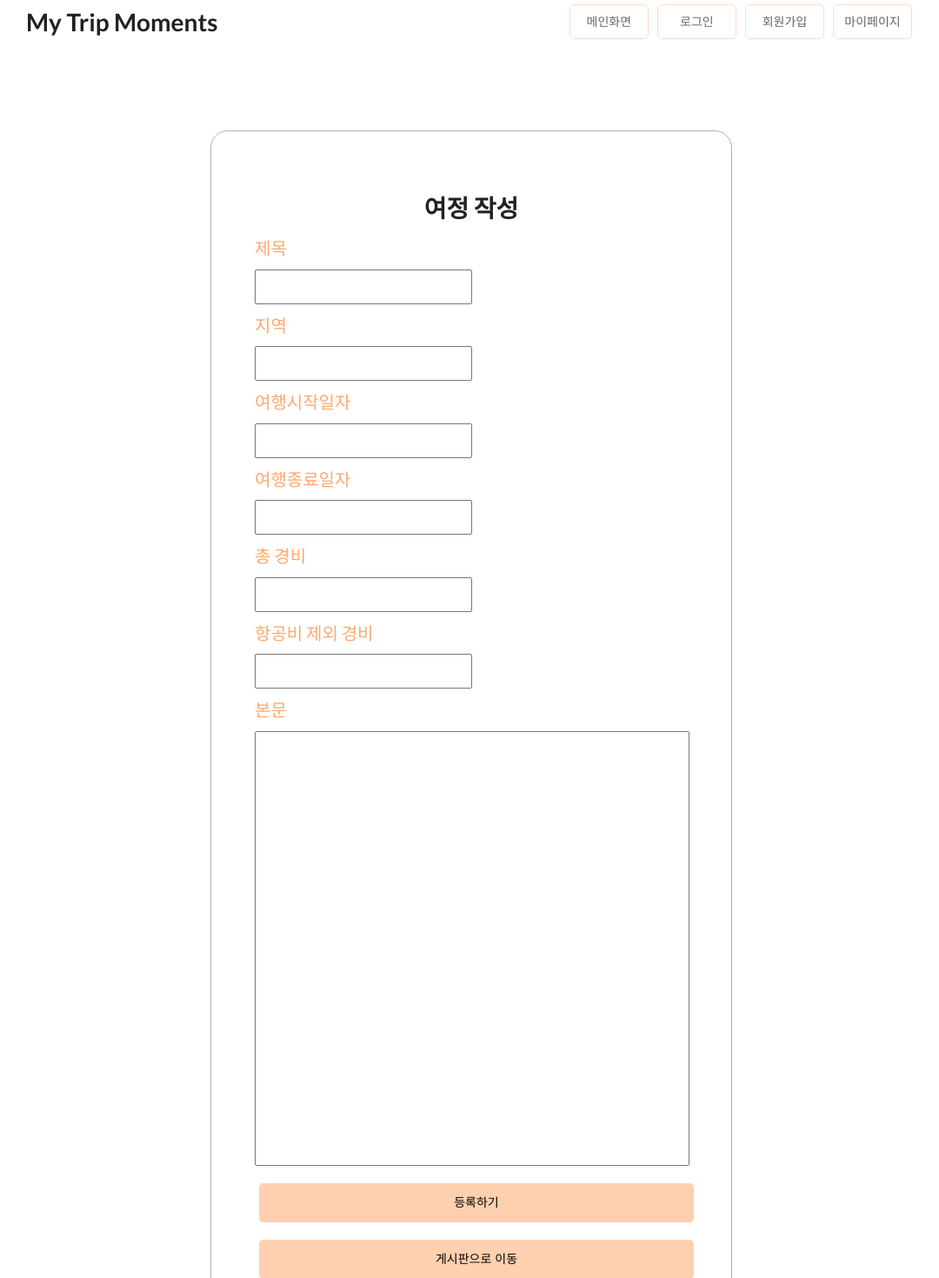
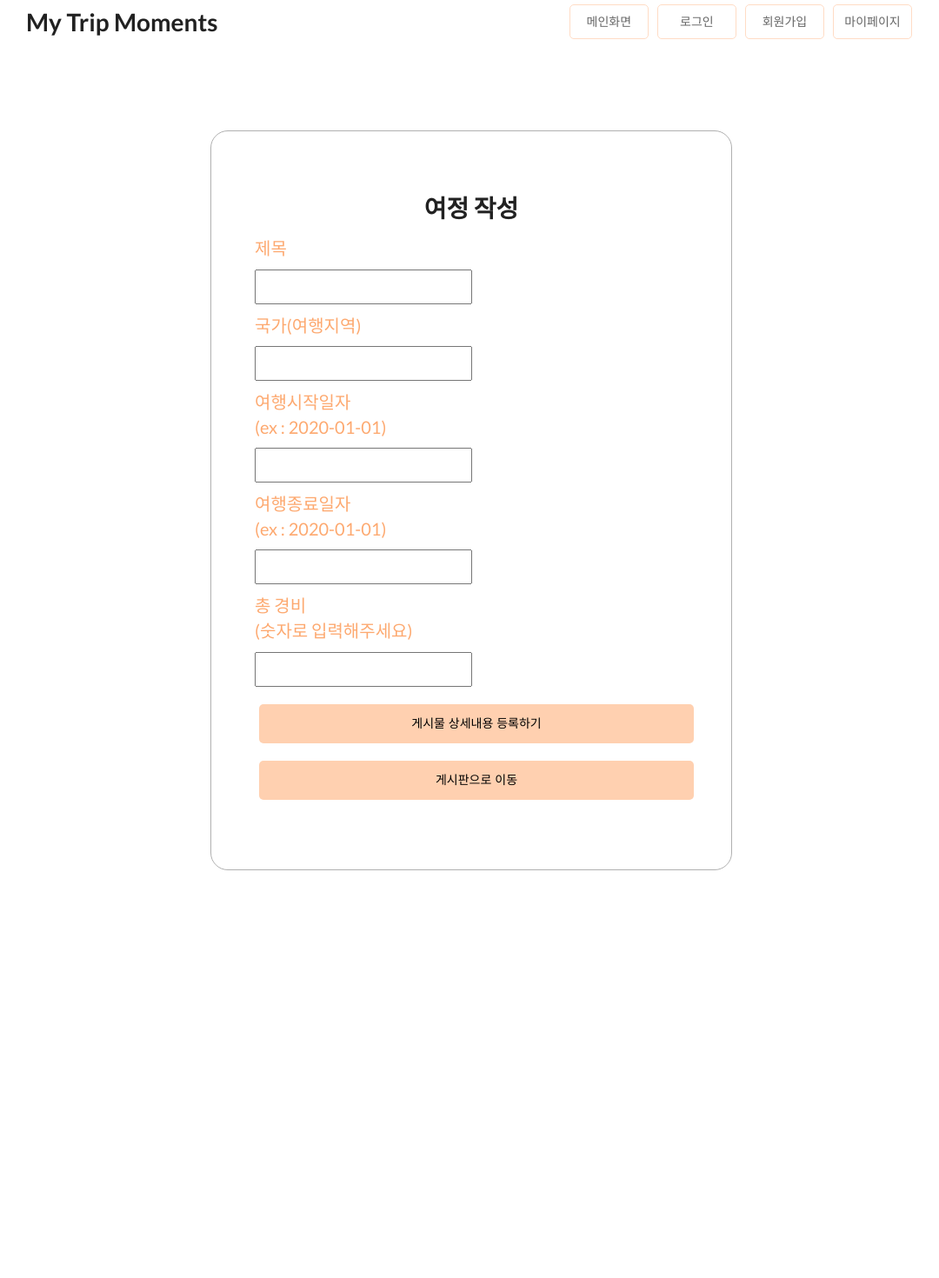
Before and after one commit to Back-to-Beginner/client, a React (Create React App) app: page /PostUp in a window 1280 px wide. Shown: the top 1470 px of the page at 87% size, without its empty margins (98-1178 px from the left). After the commit the page ends 1001 px from the top, so only its background shows below. Built offline with nearby package versions, Linux system fonts and the light colour scheme.

Commit message:
Update PostUp.js

```diff
--- a/src/pages/PostUp.js
+++ b/src/pages/PostUp.js
@@ -13,12 +13,6 @@ import { actionCreators as postActions } from "../redux/modules/post";
    const [endDate, setendDate] = React.useState("");
    const [fullCost, setFullCost] = React.useState("");
   //  const [tNL, setTNL] = React.useState("");
-
-  const [l_id, setLocation_id] = React.useState("");
-  //  const [t_id, setTrip_id] = React.useState("");
-   const [moment, setMoment] = React.useState("");
-   const [ct, setCost] = React.useState("");
-
 
    const changeTitle = (e) => { //제목
      console.log(e.target.value);
@@ -45,41 +39,20 @@ import { actionCreators as postActions } from "../redux/modules/post";
   //    setTNL(e.target.value);
   //  };
 
-   const changeLocation_id = (e) => {
-     console.log(e.target.value);
-     setLocation_id(e.target.value);
-   };
-
-  //  const changeTrip_id = (e) => {
-  //    console.log(e.target.value);
-  //    setTrip_id(e.target.value);
-  //  };
-
-   const changeMoment = (e) => { // 게시물 본문
-     console.log(e.target.value);
-     setMoment(e.target.value);
-   };
-
    const changeFullCost = (e) => { // 여행 총 경비
      console.log(e.target.value);
      setFullCost(e.target.value);
    };
 
-   const changeCost = (e) => { // 항공비를 제외한 경비
-    console.log(e.target.value);
-    setCost(parseInt(e.target.value, 10));
-  };
 
-   const postUp = () => { // 제목이 비어있을 경우
+   const PostUp = () => { // 제목이 비어있을 경우
      if (Title=== "") {
        window.alert("제목이 비어있습니다.");
        return;
      }
+
      console.log(Title, Region, beginDate, endDate, fullCost);
-     console.log(l_id, moment, ct);
      dispatch(postActions.getPostTripDB(Title, Region, beginDate, endDate, fullCost));
-     dispatch(postActions.getPostMomentDB(l_id, moment, ct));
-
      console.log(localStorage.getItem("id"));
      console.log("등록 성공");
    };
@@ -94,37 +67,16 @@ import { actionCreators as postActions } from "../redux/modules/post";
             {/* getPostTripDB */}
              <P>제목</P>
             <Input onChange={changeTitle}></Input>
-            <P>지역</P>
+            <P>국가(여행지역)</P>
             <Input onChange={changeRegion}></Input>
-            <P>여행시작일자</P>
+            <P>여행시작일자 <br></br>(ex : 2020-01-01)</P>
             <Input onChange={changebeginDate}></Input>
-            <P>여행종료일자</P>
+            <P>여행종료일자 <br></br>(ex : 2020-01-01)</P>
             <Input onChange={changeendDate}></Input>
-            <P>총 경비</P>
+            <P>총 경비 <br></br>(숫자로 입력해주세요)</P>
             <Input onChange={changeFullCost}></Input>
-            {/* getPostMomentDB */}
-            <P>항공비 제외 경비</P>
-            <Input onChange={changeCost}></Input>
-            <P>본문</P>
-            <Input2 onChange={changeMoment}></Input2>
-             {/* <P>국가</P>
-            <Input
-              onChange={onChange} value={text}/>
-              <P>여행지</P>
-            <Input
-              onChange={onChange} value={text}/>
-              <P>여행경비</P>
-            <Input
-              onChange={onChange} value={text}/>
-              <P>항공사</P>
-            <Input
-              onChange={onChange} value={text}/>
-            <P>내용</P>
-            <Input2
-              onChange={onChange} value={text}/>  */}
-              {/* <P>태그</P>
-              <Input3 onChange={changetNL}></Input3> */}
-              <Button onClick={postUp}>등록하기</Button>
+
+              <Button onClick={PostUp}>게시물 상세내용 등록하기</Button>
               <Button
               onClick={() => {
               history.push("/PostMain");
```
